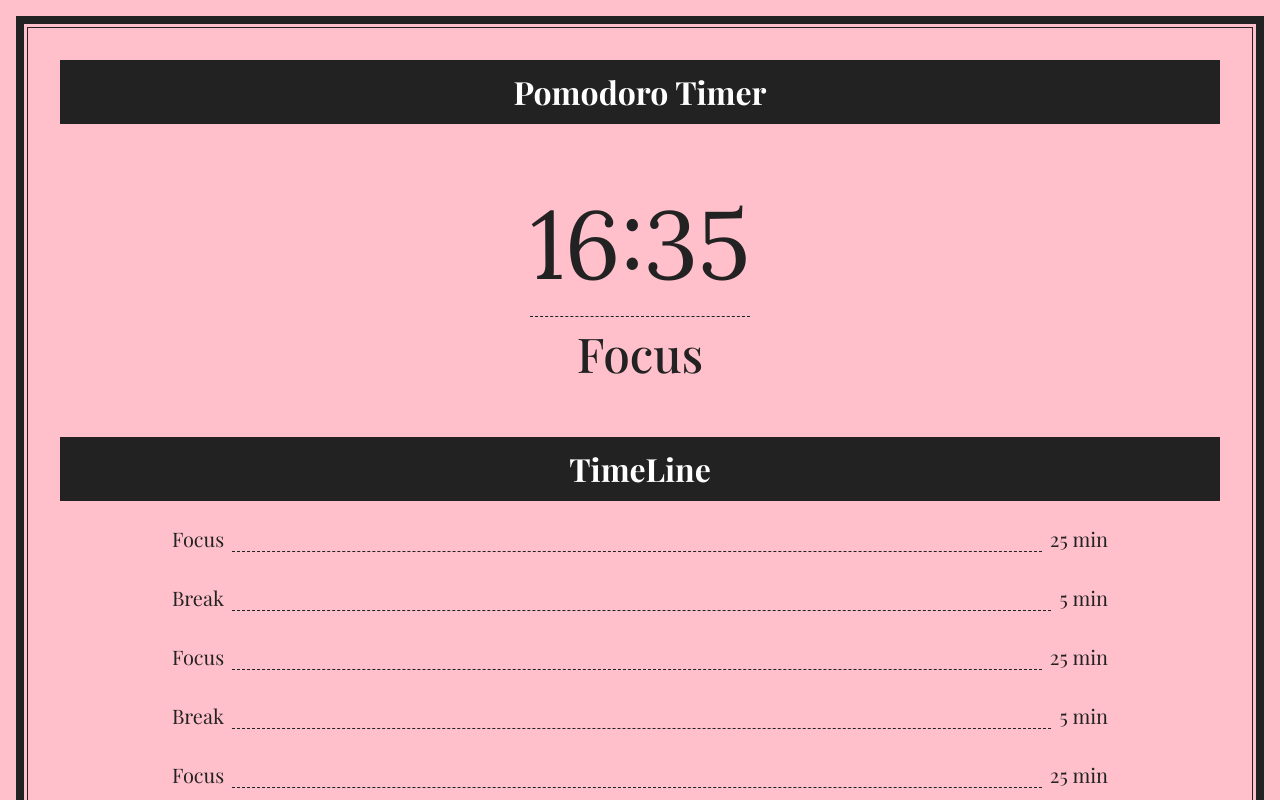
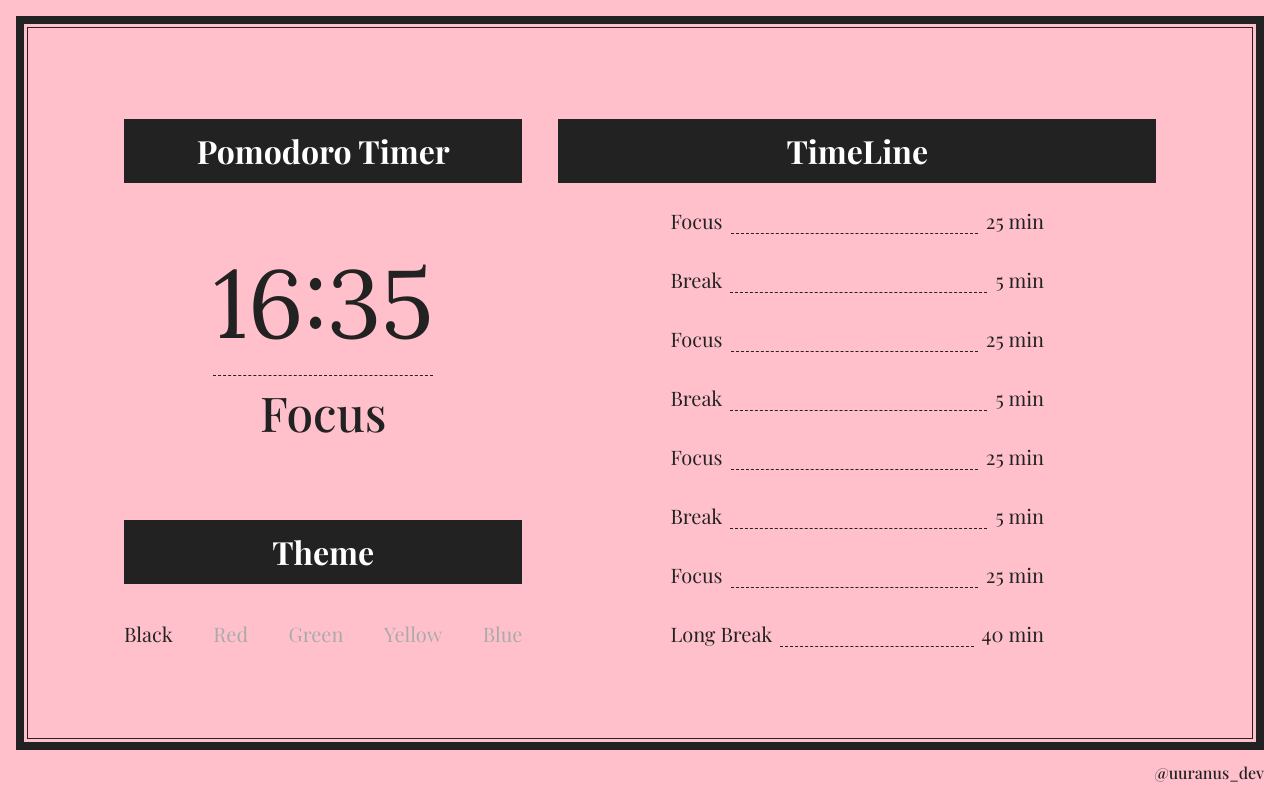
Before and after one commit to uuranus/pomodoro, a React (Create React App) app: page / in a window 1280 px wide. Shown: the top 800 px of the page. Built offline with nearby package versions, Linux system fonts and the light colour scheme; a web font is replaced by a local one.

Commit message:
feat: timer page desktop layout

```diff
--- a/src/App.js
+++ b/src/App.js
@@ -104,7 +104,7 @@ function App() {
 export default App;
 
 const MainContainer = styled.div`
-  height: 100%;
+  min-height: 100%;
   padding: 16px;
   box-sizing: border-box;
   background-color: pink;
@@ -128,7 +128,7 @@ const SubMainFrame = styled.div`
 const Footer = styled(labelSmall)`
   display: flex;
   justify-content: flex-end;
-  color: ${({ theme }) => theme.onBackground};
+  color: ${({theme}) => theme.onBackground};
 `;
 
 // const Body = styled.div`
--- a/src/pages/timer/styles.js
+++ b/src/pages/timer/styles.js
@@ -1,10 +1,6 @@
 import styled from "styled-components";
 import { desktopMinWidth, tabletMinWidth } from "../../styles/theme";
-import {
-  displayLarge,
-  displayMedium,
-  mono_displayLarge,
-} from "../../styles/typography";
+import { displayMedium, mono_displayLarge } from "../../styles/typography";
 
 export const Container = styled.div`
   padding: 32px;
@@ -29,7 +25,9 @@ export const ModeText = styled(displayMedium)`
   color: ${({ theme }) => theme.onBackground};
 `;
 
-export const TimeLineBox = styled.div``;
+export const TimeLineBox = styled.div`
+  flex: 1;
+`;
 
 export const TimeLineContent = styled.div`
   margin: 16px 32px 32px 32px;
@@ -42,6 +40,35 @@ export const TimeLineContent = styled.div`
   }
 
   @media (min-width: ${desktopMinWidth}) {
-    margin: 24px 112px 24px 112px;
+    margin: 24px 112px 0px 112px;
   }
 `;
+
+export const DesktopContainer = styled.div`
+  height: 100%;
+  width: 100%;
+  box-sizing: border-box;
+  padding: 72px 96px 72px 96px;
+  display: flex;
+  align-items: center;
+  justify-content: center;
+`;
+
+export const DesktopColumnBox = styled.div`
+  height: fit-content;
+  width: 100%;
+  display: flex;
+  align-items: stretch;
+  gap: 36px;
+`;
+
+export const DesktopLeftColumn = styled.div`
+  flex: 1;
+  display: flex;
+  flex-direction: column;
+  justify-content: space-between;
+`;
+
+export const DesktopRightColumn = styled.div`
+  flex: 1.5;
+`;
--- a/src/pages/timer/timerPage.js
+++ b/src/pages/timer/timerPage.js
@@ -1,10 +1,29 @@
+import { useEffect, useState } from "react";
 import { Headline } from "../../components/headline.js";
 import { ThemeBox } from "../../components/ThemeBox.js";
 import { TimeLine } from "../../components/timeline.js";
 import * as S from "./styles.js";
+import { desktopMinWidth } from "../../styles/theme.js";
+
+const useWindowWidth = () => {
+  const [width, setWidth] = useState(window.innerWidth);
+  useEffect(() => {
+    const handleResize = () => setWidth(window.innerWidth);
+    window.addEventListener("resize", handleResize);
+    return () => window.removeEventListener("resize", handleResize);
+  }, []);
+  return width;
+};
 
 export const TimerPage = () => {
-  return (
+  const width = useWindowWidth();
+  const isDesktop = width >= desktopMinWidth.replace("px", "");
+
+  console.log(
+    `iSDekstop ${isDesktop} ${width} ${desktopMinWidth.replace("px", "")}`
+  );
+
+  return !isDesktop ? (
     <S.Container>
       <S.TimerBox>
         <Headline>Pomodoro Timer</Headline>
@@ -37,5 +56,42 @@ export const TimerPage = () => {
       </S.TimeLineBox>
       <ThemeBox />
     </S.Container>
+  ) : (
+    <S.DesktopContainer>
+      <S.DesktopColumnBox>
+        <S.DesktopLeftColumn>
+          <S.TimerBox>
+            <Headline>Pomodoro Timer</Headline>
+            <S.TimerContent>
+              <S.TimerText>16:35</S.TimerText>
+              <S.ModeText>Focus</S.ModeText>
+            </S.TimerContent>
+          </S.TimerBox>
+          <ThemeBox />
+        </S.DesktopLeftColumn>
+        <S.DesktopRightColumn>
+          <S.TimeLineBox>
+            <Headline>TimeLine</Headline>
+            <S.TimeLineContent>
+              <TimeLine text="Focus" minutes={25} />
+
+              <TimeLine text="Break" minutes={5} />
+
+              <TimeLine text="Focus" minutes={25} />
+
+              <TimeLine text="Break" minutes={5} />
+
+              <TimeLine text="Focus" minutes={25} />
+
+              <TimeLine text="Break" minutes={5} />
+
+              <TimeLine text="Focus" minutes={25} />
+
+              <TimeLine text="Long Break" minutes={40} />
+            </S.TimeLineContent>
+          </S.TimeLineBox>
+        </S.DesktopRightColumn>
+      </S.DesktopColumnBox>
+    </S.DesktopContainer>
   );
 };
--- a/src/styles/typography.js
+++ b/src/styles/typography.js
@@ -5,7 +5,7 @@ export const displayLarge = styled.div`
   font-family: "Playfair Display", sans-serif;
   font-weight: 400;
   line-height: 150%;
-  font-size: 32px;
+  font-size: 48px;
 
   @media (min-width: ${tabletMinWidth}) {
     font-size: 64px;
@@ -215,7 +215,7 @@ export const mono_displayLarge = styled.div`
   font-family: "Lora", sans-serif;
   font-weight: 400;
   line-height: 150%;
-  font-size: 32px;
+  font-size: 48px;
 
   @media (min-width: ${tabletMinWidth}) {
     font-size: 64px;
```
